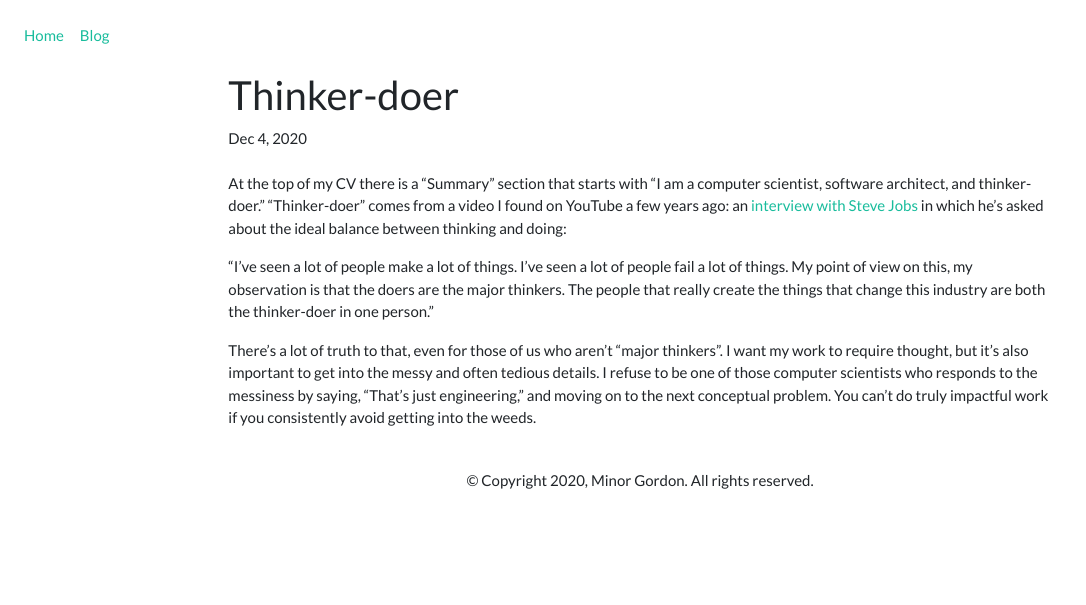
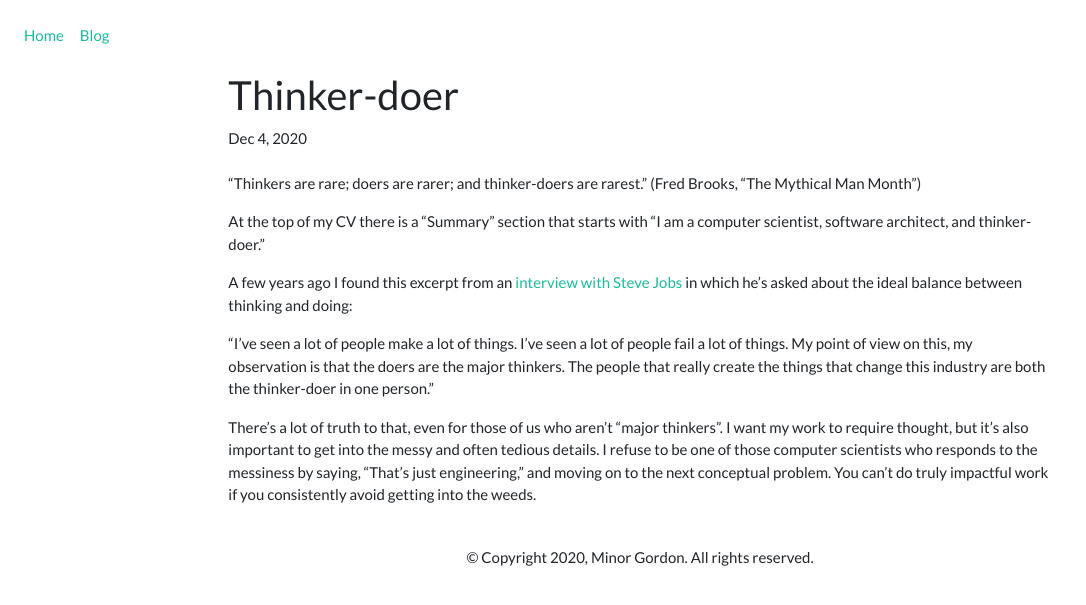
Before and after one commit to minorg/minorgordon.net, a Jekyll site: the page built from _posts/2020-12-04-thinker-doer.md, in a window 1280 px wide. Shown: the top 605 px of the page, without its empty margins (0-1086 px from the left). Built offline with Jekyll 4.4.1, drawn with Linux system fonts in a browser that asks for light colours; nearby versions of some CDN libraries.

Commit message:
update post

```diff
--- a/_posts/2020-12-04-thinker-doer.md
+++ b/_posts/2020-12-04-thinker-doer.md
@@ -5,7 +5,12 @@ date:   2020-12-04
 categories: work
 ---
 
-At the top of my CV there is a "Summary" section that starts with "I am a computer scientist, software architect, and thinker-doer." "Thinker-doer" comes from a video I found on YouTube a few years ago: an [interview with Steve Jobs](https://www.youtube.com/watch?v=WkJpEG4KbN4) in which he's asked about the ideal balance between thinking and doing:
+> "Thinkers are rare; doers are rarer; and thinker-doers are rarest."
+(Fred Brooks, "The Mythical Man Month")
+
+At the top of my CV there is a "Summary" section that starts with "I am a computer scientist, software architect, and thinker-doer."
+
+A few years ago I found this excerpt from an [interview with Steve Jobs](https://www.youtube.com/watch?v=WkJpEG4KbN4) in which he's asked about the ideal balance between thinking and doing:
 
 > "I've seen a lot of people make a lot of things. I've seen a lot of people fail a lot of things. My point of view on this, my observation is that the doers are the major thinkers. The people that really create the things that change this industry are both the thinker-doer in one person."
 
```
